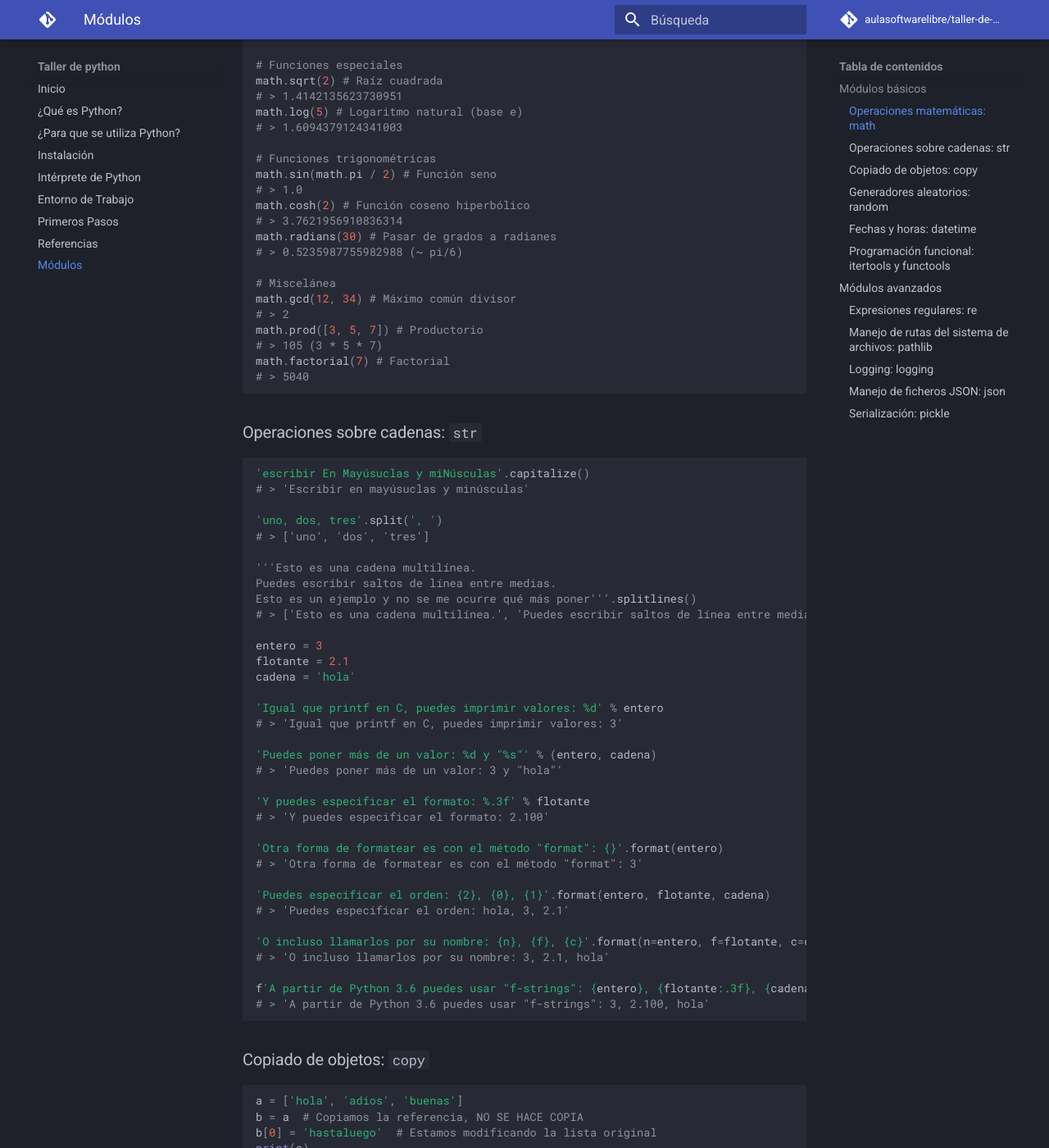
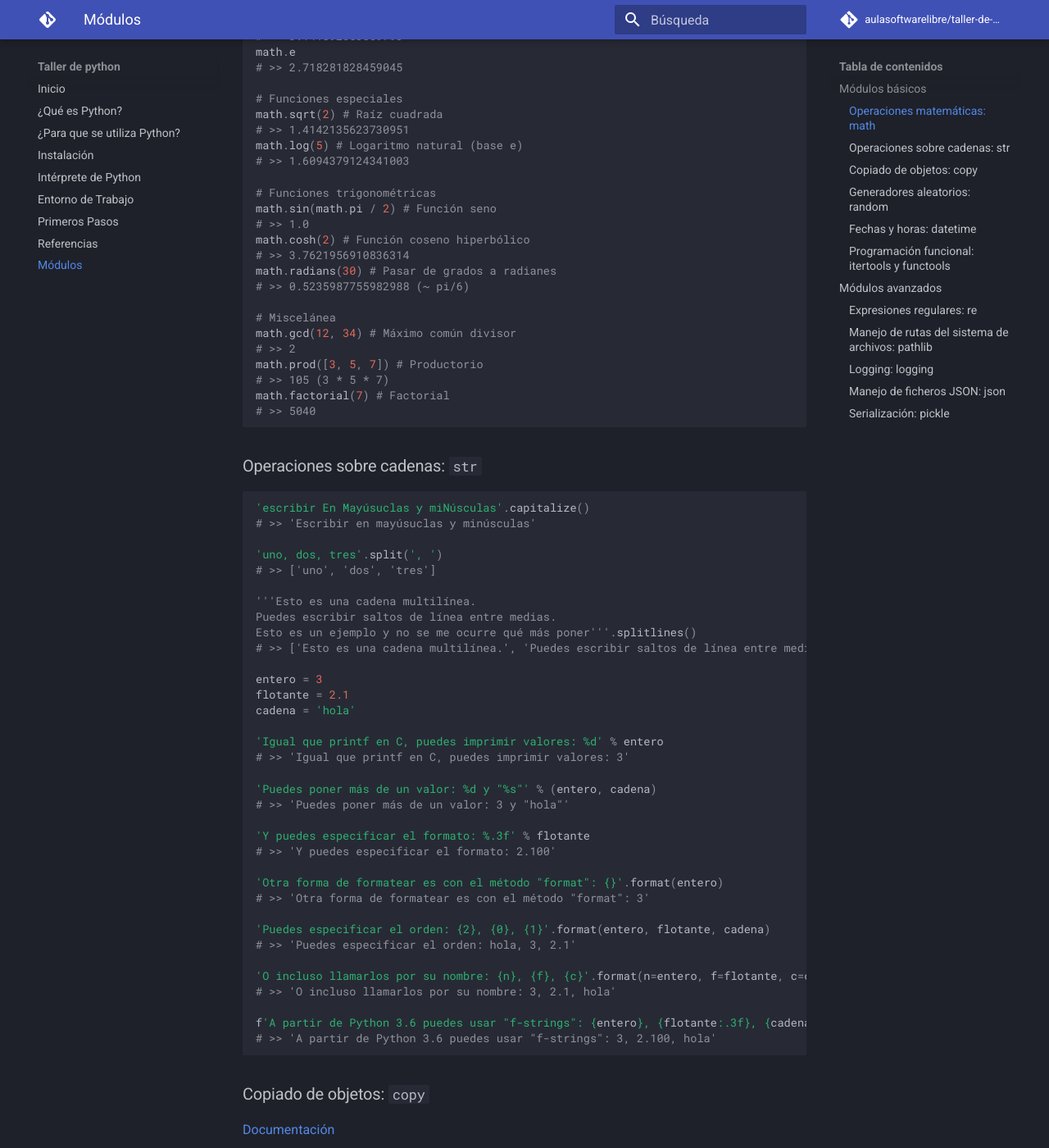
Before and after one commit to aulasoftwarelibre/taller-de-python, an MkDocs documentation site: the page built from docs/modulos.md, in a window 1280 px wide and 1400 px high, scrolled down 528 px. Shown: the whole window at 82% size. Built offline with MkDocs 1.6.1 and Material for MkDocs 9.7.7, drawn with Linux system fonts in a browser that asks for light colours; comment, search, counter and statistics services are not loaded.

````diff
--- a/docs/modulos.md
+++ b/docs/modulos.md
@@ -10,79 +10,83 @@ A continuación se comentan algunos de estos módulos que te ayudarán a realiza
 
 ### Operaciones matemáticas: `math`
 
+[Documentación](https://docs.python.org/3/library/math.html)
+
 ```python
 import math
 
 # Constantes
 math.pi
-# > 3.141592653589793
+# >> 3.141592653589793
 math.e
-# > 2.718281828459045
+# >> 2.718281828459045
 
 # Funciones especiales
 math.sqrt(2) # Raíz cuadrada
-# > 1.4142135623730951
+# >> 1.4142135623730951
 math.log(5) # Logaritmo natural (base e)
-# > 1.6094379124341003
+# >> 1.6094379124341003
 
 # Funciones trigonométricas
 math.sin(math.pi / 2) # Función seno
-# > 1.0
+# >> 1.0
 math.cosh(2) # Función coseno hiperbólico
-# > 3.7621956910836314
+# >> 3.7621956910836314
 math.radians(30) # Pasar de grados a radianes
-# > 0.5235987755982988 (~ pi/6)
+# >> 0.5235987755982988 (~ pi/6)
 
 # Miscelánea
 math.gcd(12, 34) # Máximo común divisor
-# > 2
+# >> 2
 math.prod([3, 5, 7]) # Productorio
-# > 105 (3 * 5 * 7)
+# >> 105 (3 * 5 * 7)
 math.factorial(7) # Factorial
-# > 5040
+# >> 5040
 ```
 
 ### Operaciones sobre cadenas: `str`
 
 ```python
 'escribir En Mayúsuclas y miNúsculas'.capitalize()
-# > 'Escribir en mayúsuclas y minúsculas'
+# >> 'Escribir en mayúsuclas y minúsculas'
 
 'uno, dos, tres'.split(', ')
-# > ['uno', 'dos', 'tres']
+# >> ['uno', 'dos', 'tres']
 
 '''Esto es una cadena multilínea.
 Puedes escribir saltos de línea entre medias.
 Esto es un ejemplo y no se me ocurre qué más poner'''.splitlines()
-# > ['Esto es una cadena multilínea.', 'Puedes escribir saltos de línea entre medias.', 'Esto es un ejemplo y no se me ocurre qué más poner']
+# >> ['Esto es una cadena multilínea.', 'Puedes escribir saltos de línea entre medias.', 'Esto es un ejemplo y no se me ocurre qué más poner']
 
 entero = 3
 flotante = 2.1
 cadena = 'hola'
 
 'Igual que printf en C, puedes imprimir valores: %d' % entero
-# > 'Igual que printf en C, puedes imprimir valores: 3'
+# >> 'Igual que printf en C, puedes imprimir valores: 3'
 
 'Puedes poner más de un valor: %d y "%s"' % (entero, cadena)
-# > 'Puedes poner más de un valor: 3 y "hola"'
+# >> 'Puedes poner más de un valor: 3 y "hola"'
 
 'Y puedes especificar el formato: %.3f' % flotante
-# > 'Y puedes especificar el formato: 2.100'
+# >> 'Y puedes especificar el formato: 2.100'
 
 'Otra forma de formatear es con el método "format": {}'.format(entero)
-# > 'Otra forma de formatear es con el método "format": 3'
+# >> 'Otra forma de formatear es con el método "format": 3'
 
 'Puedes especificar el orden: {2}, {0}, {1}'.format(entero, flotante, cadena)
-# > 'Puedes especificar el orden: hola, 3, 2.1'
+# >> 'Puedes especificar el orden: hola, 3, 2.1'
 
 'O incluso llamarlos por su nombre: {n}, {f}, {c}'.format(n=entero, f=flotante, c=cadena)
-# > 'O incluso llamarlos por su nombre: 3, 2.1, hola'
+# >> 'O incluso llamarlos por su nombre: 3, 2.1, hola'
 
 f'A partir de Python 3.6 puedes usar "f-strings": {entero}, {flotante:.3f}, {cadena}'
-# > 'A partir de Python 3.6 puedes usar "f-strings": 3, 2.100, hola'
+# >> 'A partir de Python 3.6 puedes usar "f-strings": 3, 2.100, hola'
 ```
 
 ### Copiado de objetos: `copy`
+
+[Documentación](https://docs.python.org/3/library/copy.html)
 
 ```python
 a = ['hola', 'adios', 'buenas']
````
